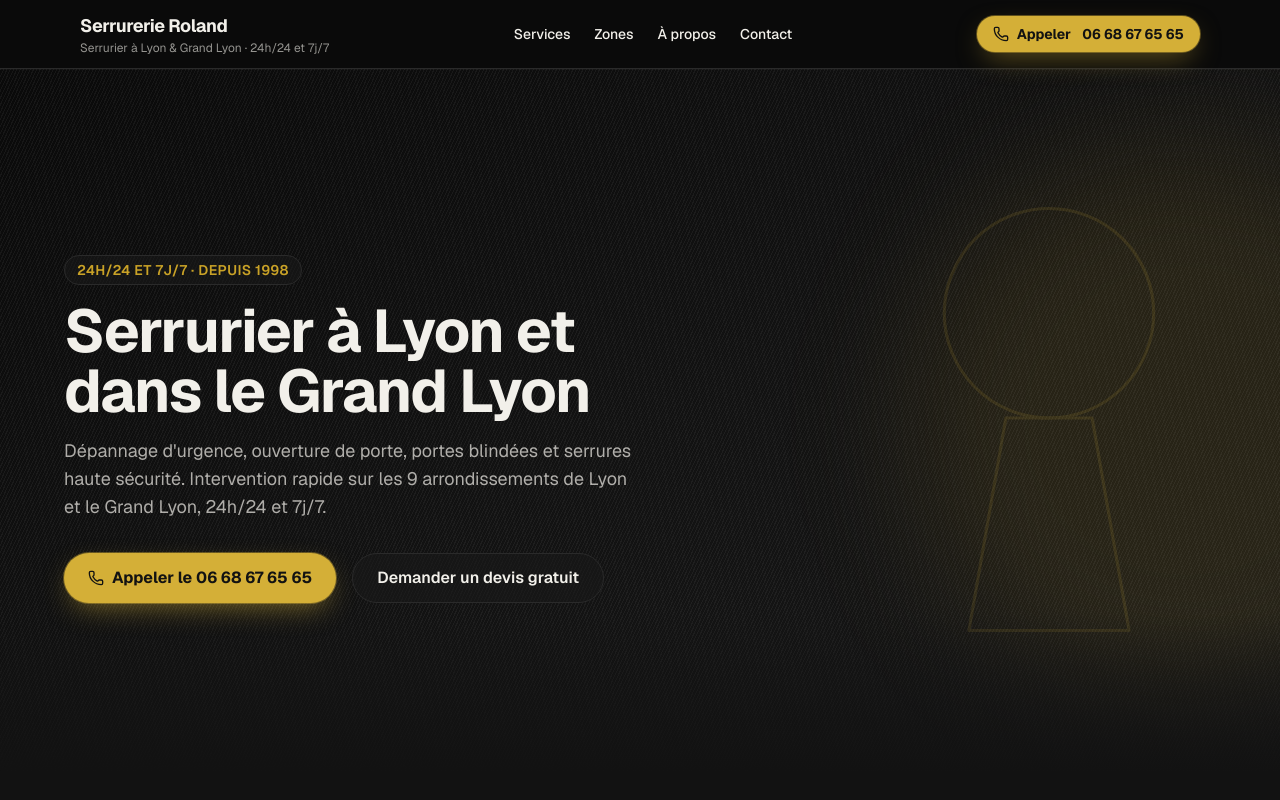
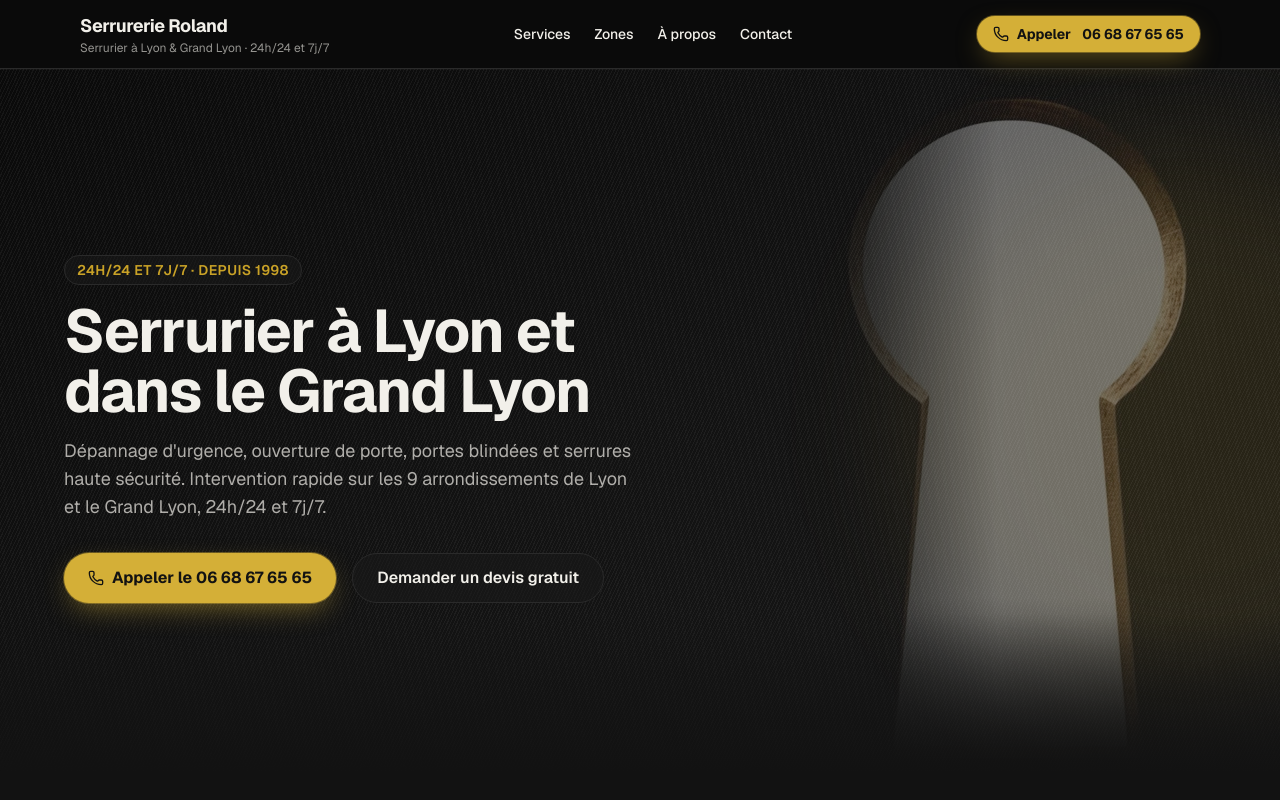
Before and after one commit to zboobinn/serrureriev2, a Next.js app: page / in a window 1280 px wide. Shown: the top 800 px of the page. Built offline with nearby package versions, Linux system fonts and the light colour scheme; no server answers.

Commit message:
fond + image serrure

```diff
--- a/src/app/page.tsx
+++ b/src/app/page.tsx
@@ -162,8 +162,11 @@ export default function Home() {
         </ul>
       </section>
 
-      {/* Zones desservies */}
-      <section className="mx-auto max-w-6xl px-4 py-16">
+      {/* Zones desservies — bande pleine largeur sur un fond "surface" pour
+          rompre le rythme de la page (le reste des sections repose sur
+          --background). */}
+      <section className="bg-surface py-16">
+        <div className="mx-auto max-w-6xl px-4">
           <div className="grid gap-10 lg:grid-cols-2 lg:items-center">
             <Reveal>
               <div>
@@ -172,15 +175,15 @@ export default function Home() {
                 </h2>
                 <p className="mt-4 max-w-2xl text-foreground/70">
                   Établis à Villeurbanne, nous intervenons dans les 9
-                arrondissements de Lyon et dans l&apos;ensemble des communes du
-                Grand Lyon.
+                  arrondissements de Lyon et dans l&apos;ensemble des communes
+                  du Grand Lyon.
                 </p>
                 <ul className="mt-6 flex flex-wrap gap-3">
                   {siege && (
                     <li>
                       <Link
                         href={zoneHref(siege)}
-                      className="focus-ring rounded-pill border border-accent-strong bg-surface px-4 py-2 text-sm font-semibold text-accent-strong transition-colors hover:bg-background"
+                        className="focus-ring rounded-pill border border-accent-strong bg-background px-4 py-2 text-sm font-semibold text-accent-strong transition-colors hover:bg-surface-2"
                       >
                         {siege.nom} (siège)
                       </Link>
@@ -190,7 +193,7 @@ export default function Home() {
                     <li key={z.slug}>
                       <Link
                         href={zoneHref(z)}
-                      className="focus-ring rounded-pill border border-border bg-surface px-4 py-2 text-sm transition-colors hover:border-accent-strong"
+                        className="focus-ring rounded-pill border border-border bg-background px-4 py-2 text-sm transition-colors hover:border-accent-strong"
                       >
                         {z.nom}
                       </Link>
@@ -209,6 +212,7 @@ export default function Home() {
             <Reveal delay={0.1} className="hidden lg:block">
               <ZoneMap />
             </Reveal>
+          </div>
         </div>
       </section>
 
@@ -315,8 +319,10 @@ export default function Home() {
       </section>
 
       {/* Formulaire de devis — même composant que /contact (Client Component
-          isolé à l'interactivité du formulaire, reste du contenu inchangé). */}
-      <section className="mx-auto max-w-3xl px-4 py-16">
+          isolé à l'interactivité du formulaire, reste du contenu inchangé).
+          Même traitement de fond pleine largeur que la section Zones. */}
+      <section className="bg-surface py-16">
+        <div className="mx-auto max-w-3xl px-4">
           <Reveal>
             <h2 className="text-2xl font-bold tracking-tight sm:text-3xl">
               Demander un devis gratuit
@@ -325,10 +331,11 @@ export default function Home() {
               Décrivez votre besoin, nous vous recontactons rapidement — pour
               une urgence, appelez-nous directement.
             </p>
-          <div className="mt-8 rounded-card border border-border bg-surface p-6 shadow-card sm:p-8">
+            <div className="mt-8 rounded-card border border-border bg-background p-6 shadow-card sm:p-8">
               <ContactForm />
             </div>
           </Reveal>
+        </div>
       </section>
 
       {/* FAQ — identique au JSON-LD FAQPage ci-dessus */}
--- a/src/components/sections/HeroBackground.tsx
+++ b/src/components/sections/HeroBackground.tsx
@@ -1,7 +1,15 @@
+import Image from "next/image";
+
 /**
  * Fond abstrait du hero : dégradés sombres, halo doré, texture "métal
- * brossé" (bandes CSS très fines) et silhouette de serrure en SVG inline.
- * 100% décoratif (`aria-hidden`), aucune image téléchargée — zéro coût LCP.
+ * brossé" (bandes CSS très fines) et photo du trou de serrure en laiton.
+ * 100% décoratif (`aria-hidden` / alt vide).
+ *
+ * Fondu de la photo : son fond est noir pur, donc `mix-blend-mode: screen`
+ * rend ce noir totalement transparent (il n'ajoute rien au fond) — seul le
+ * contour laiton et la lumière du trou ressortent, sans aucune bordure
+ * visible. Un masque en dégradé sur les bords dissout la découpe pour un
+ * fondu parfait dans le fond gris brossé.
  */
 export function HeroBackground() {
   return (
@@ -21,20 +29,16 @@ export function HeroBackground() {
         }}
       />
 
-      {/* Silhouette de serrure stylisée */}
-      <svg
-        viewBox="0 0 200 320"
-        className="absolute top-1/2 right-[2%] h-[70%] w-auto -translate-y-1/2 opacity-[0.12] sm:right-[6%]"
-      >
-        <circle cx="100" cy="90" r="68" stroke="var(--accent)" strokeWidth="2" fill="none" />
-        <path
-          d="M72 158 L128 158 L152 296 L48 296 Z"
-          stroke="var(--accent)"
-          strokeWidth="2"
-          fill="none"
-          strokeLinejoin="round"
-        />
-      </svg>
+      {/* Photo du trou de serrure — fondu par mix-blend screen + masque bords */}
+      <Image
+        src="/serrure-hero.jpg"
+        alt=""
+        width={736}
+        height={1308}
+        priority
+        sizes="(max-width: 640px) 45vw, 34rem"
+        className="pointer-events-none absolute top-0 right-[5%] h-full w-auto object-contain object-top opacity-35 mix-blend-screen select-none mask-[linear-gradient(to_left,black_55%,transparent),linear-gradient(to_bottom,black_75%,transparent)] mask-intersect"
+      />
 
       {/* Fondu vers le bas pour ancrer la section suivante */}
       <div className="absolute inset-x-0 bottom-0 h-40 bg-linear-to-t from-background to-transparent" />
```
Also changed, not shown: public/serrure-hero.jpg (added). Lines whose indentation alone changed are shown as unchanged.
